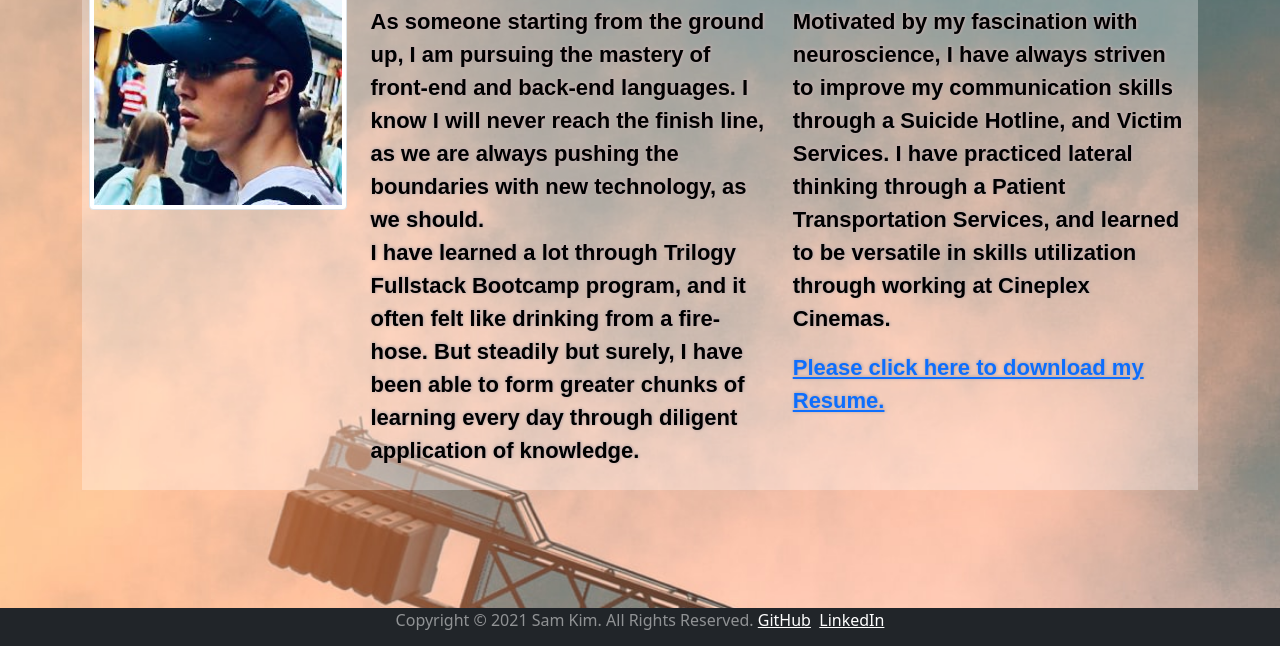
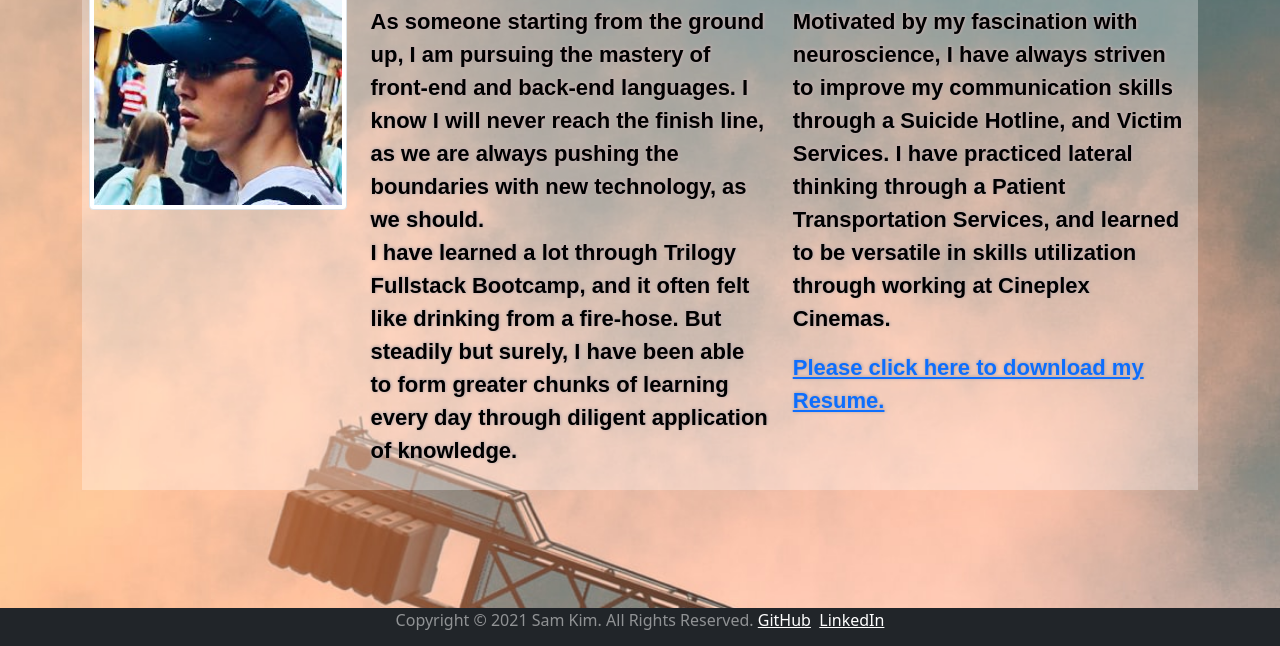
Before and after one commit to TalkingSkunk/homework2, a plain HTML site: page index.html in a window 1280 px wide. Shown: the part 152-798 px from the top of the page. Drawn offline with nearby package versions, Linux system fonts and the light colour scheme.

Commit message:
removed ds_store

```diff
--- a/index.html
+++ b/index.html
@@ -68,7 +68,7 @@
                   languages. I know I will never reach the finish line, as we are always pushing the boundaries with new
                   technology, as we should.
                   <br />
-                  I have learned a lot through Trilogy Fullstack Bootcamp program, and it often felt like drinking from
+                  I have learned a lot through Trilogy Fullstack Bootcamp, and it often felt like drinking from
                   a fire-hose. But steadily but surely, I have been able to form greater chunks of learning every day
                   through diligent application of knowledge.
                 </p>
```
Also changed, not shown: 1 other file.
